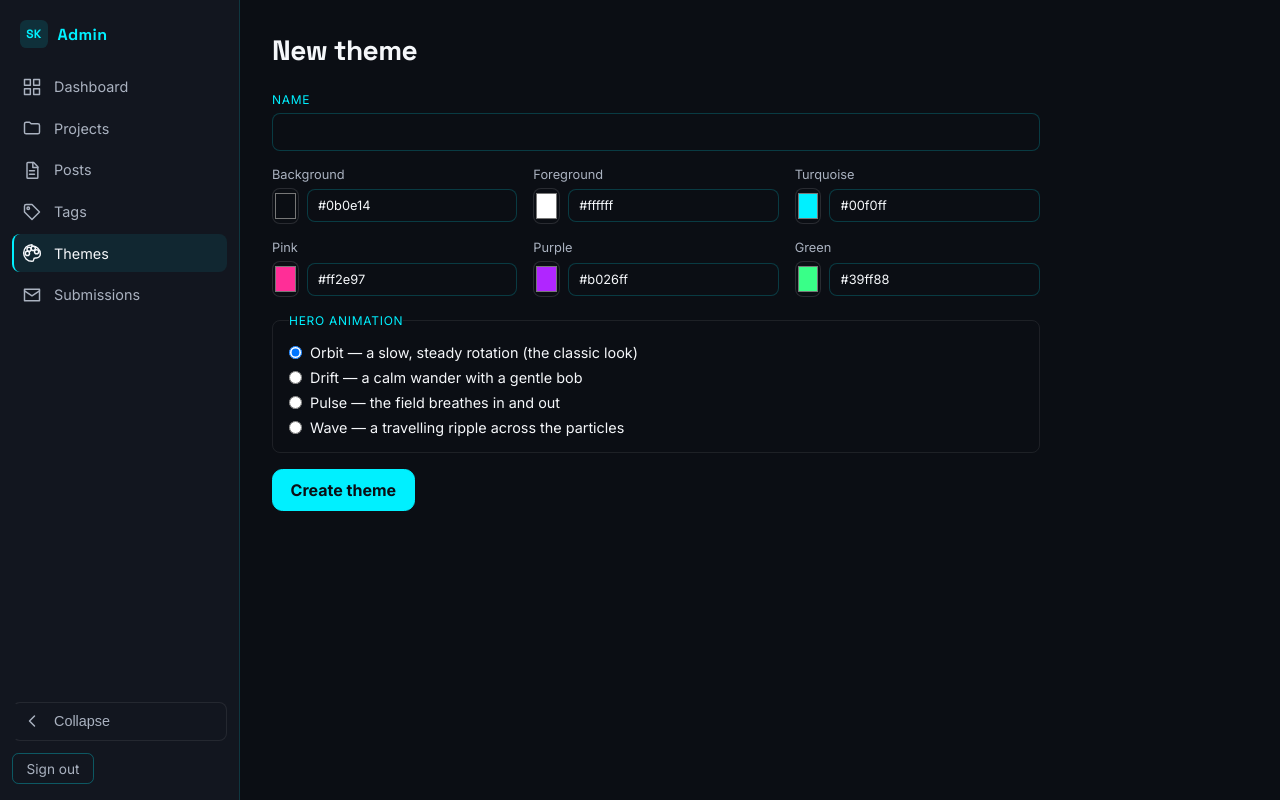
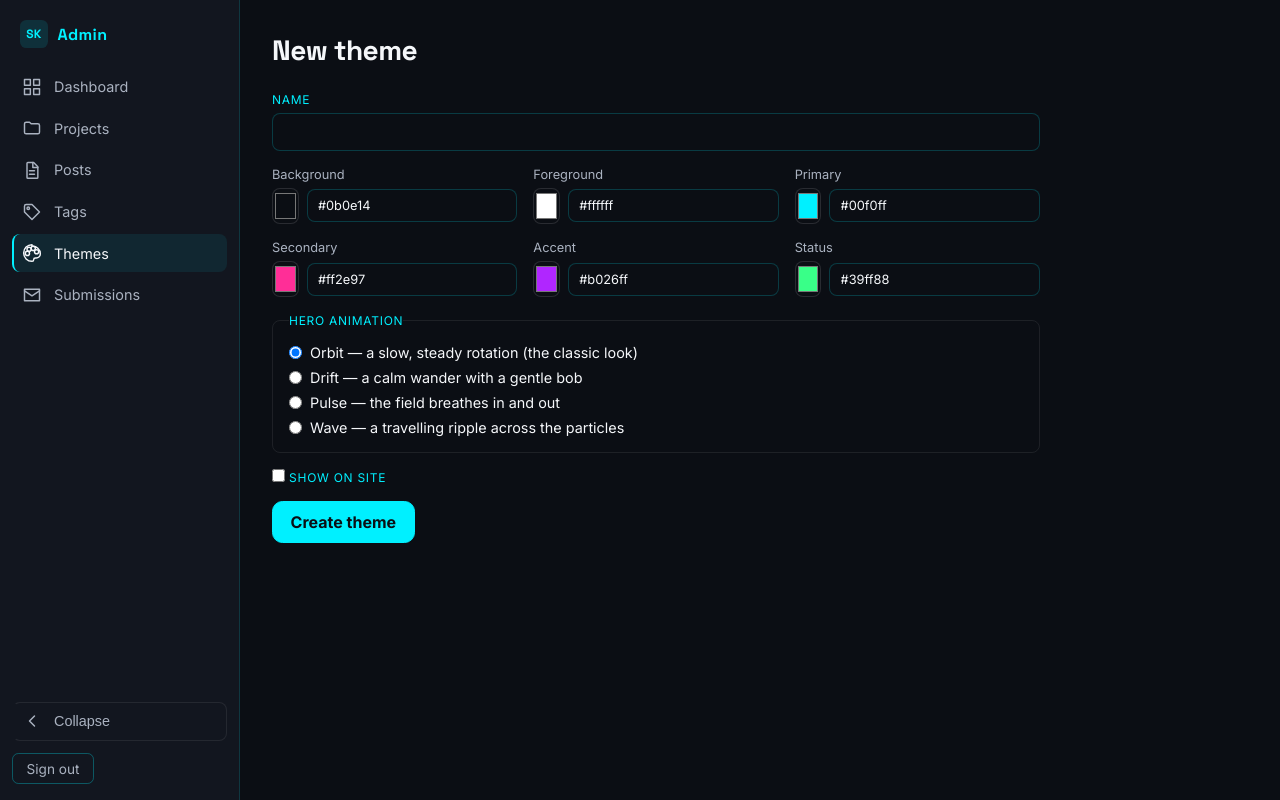
Before and after one commit to samklepdev/portfolio-new-new, a Next.js app: page /admin/themes/new in a window 1280 px wide. Built offline with nearby package versions, Linux system fonts and the light colour scheme; no server answers; the database is empty.

Commit message:
Admin: semantic slot labels, Show-on-site toggle, Public column

```diff
--- a/src/app/admin/(dashboard)/ThemeForm.tsx
+++ b/src/app/admin/(dashboard)/ThemeForm.tsx
@@ -12,10 +12,10 @@ type ColorKey = "background" | "foreground" | "turquoise" | "pink" | "purple" |
 const SLOTS: { key: ColorKey; label: string; fallback: string }[] = [
   { key: "background", label: "Background", fallback: "#0b0e14" },
   { key: "foreground", label: "Foreground", fallback: "#ffffff" },
-  { key: "turquoise", label: "Turquoise", fallback: "#00f0ff" },
-  { key: "pink", label: "Pink", fallback: "#ff2e97" },
-  { key: "purple", label: "Purple", fallback: "#b026ff" },
-  { key: "green", label: "Green", fallback: "#39ff88" },
+  { key: "turquoise", label: "Primary", fallback: "#00f0ff" },
+  { key: "pink", label: "Secondary", fallback: "#ff2e97" },
+  { key: "purple", label: "Accent", fallback: "#b026ff" },
+  { key: "green", label: "Status", fallback: "#39ff88" },
 ];
 
 export default function ThemeForm({
@@ -34,6 +34,7 @@ export default function ThemeForm({
     Object.fromEntries(SLOTS.map((s) => [s.key, initial?.[s.key] ?? s.fallback])),
   );
   const [heroPreset, setHeroPreset] = useState<string>(initial?.heroPreset ?? DEFAULT_HERO_PRESET);
+  const [isPublic, setIsPublic] = useState<boolean>(initial?.isPublic ?? false);
 
   function handleSubmit(event: React.FormEvent) {
     event.preventDefault();
@@ -46,6 +47,7 @@ export default function ThemeForm({
       purple: colors.purple,
       green: colors.green,
       heroPreset,
+      isPublic,
     });
   }
 
@@ -101,6 +103,17 @@ export default function ThemeForm({
         ))}
       </fieldset>
 
+      <label className={fieldStyles.field}>
+        <span className={fieldStyles.label}>
+          <input
+            type="checkbox"
+            checked={isPublic}
+            onChange={(e) => setIsPublic(e.target.checked)}
+          />{" "}
+          Show on site
+        </span>
+      </label>
+
       <div className={styles.actions}>
         <button type="submit" className={styles.primary} disabled={submitting}>
           {submitLabel}
--- a/src/app/admin/(dashboard)/themes/page.tsx
+++ b/src/app/admin/(dashboard)/themes/page.tsx
@@ -83,6 +83,12 @@ export default function ThemesListPage() {
         cell: (t) => t.heroPreset ?? "orbit",
       },
       {
+        key: "isPublic",
+        header: "Public",
+        sort: (t) => (t.isPublic ? 1 : 0),
+        cell: (t) => (t.isPublic ? "Yes" : "No"),
+      },
+      {
         key: "active",
         header: "Status",
         sort: (t) => (t.isActive ? 1 : 0),
```
Also changed, not shown: 2 other files (tests, documents, lock files or other folders).
